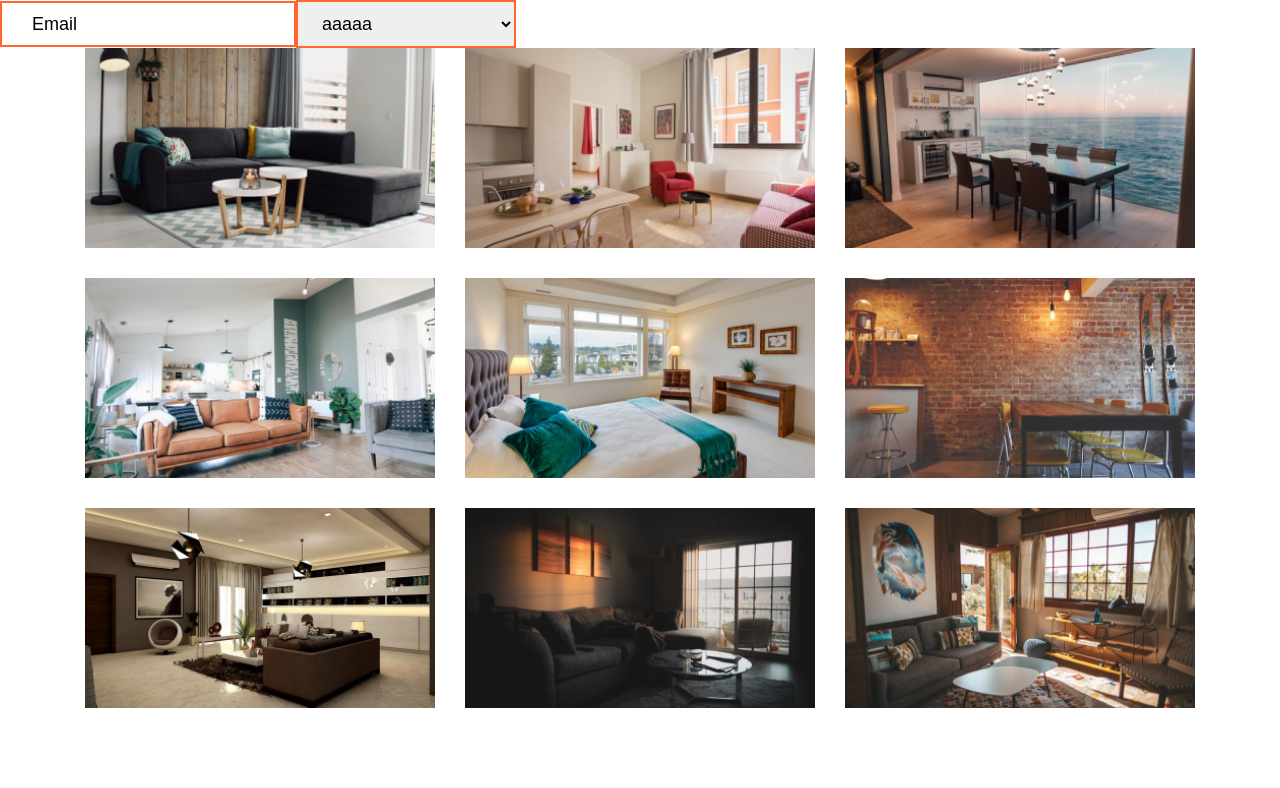
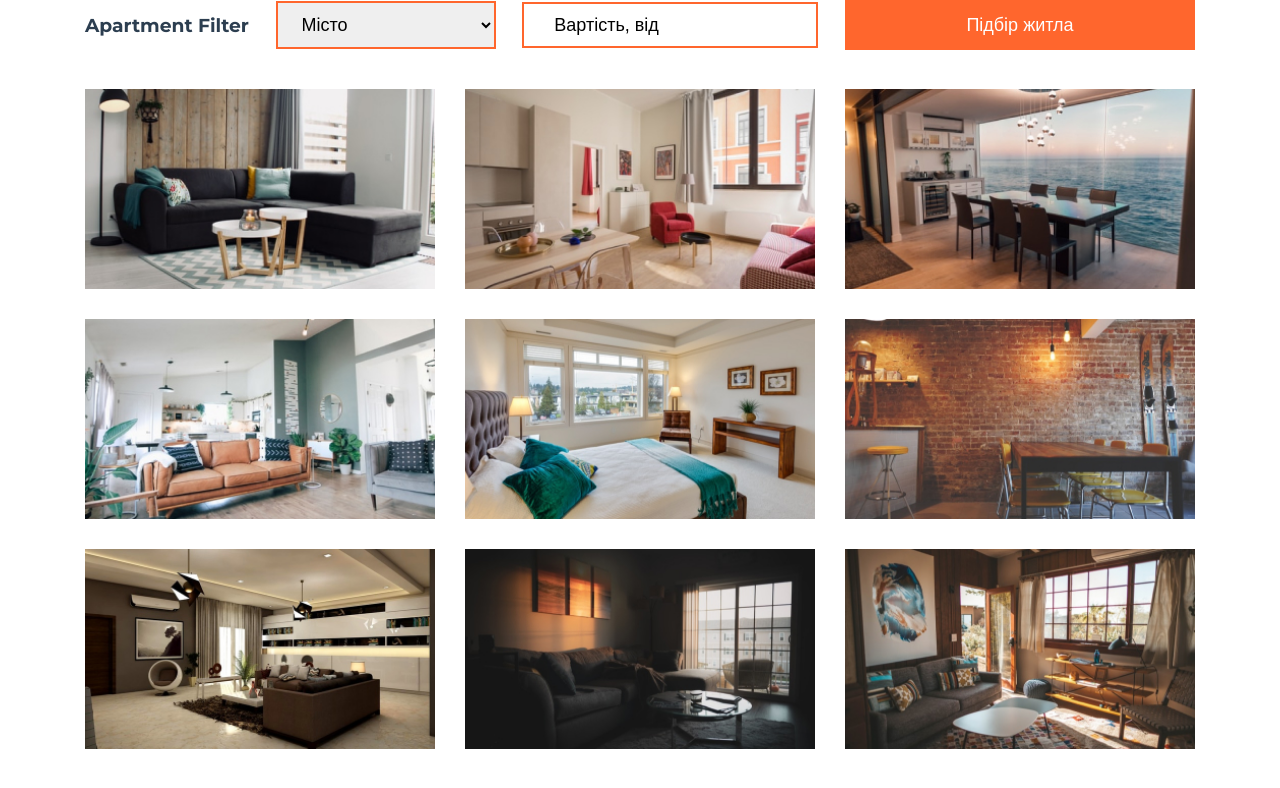
Before and after one commit to Juliya-Boiko/vue-test, a Vue app: page / in a window 1280 px wide. Shown: the top 788 px of the page. Built offline with nearby package versions, Linux system fonts and the light colour scheme.

Commit message:
add FilterComponent

```diff
--- a/src/App.vue
+++ b/src/App.vue
@@ -1,34 +1,31 @@
 <template>
-  <h3>{{ searchText }}</h3>
-  <CustomInput v-model="searchText" />
-  <CustomSelect :items="['aaaaa', 'bbbbb', 'cccccc']" />
+  <ApartmentFilter @submit.prevent="logger" />
   <ApartmentsList :items="apartments" />
 </template>
 
 <script>
 import ApartmentsList from "./components/apartment/ApartmentsList.vue";
 import apartments from "./mock/apartments";
-import CustomInput from "./components/shared/CustomInput.vue";
-import CustomSelect from "./components/shared/CustomSelect.vue";
+import ApartmentFilter from "./components/apartment/ApartmentFilter.vue";
 
 export default {
   name: "App",
   components: {
     ApartmentsList,
-    CustomInput,
-    CustomSelect,
+    ApartmentFilter,
   },
   data() {
     return {
-      searchText: "",
+      // searchText: "",
       apartments,
     };
   },
+  methods: {
+    logger(e) {
+      // e.preventDefault();
+      console.log("APP LOGGER!!!! ----> ", e.target.elements[1].value);
+      console.log("APP LOGGER!!!! ----> ", e.target.elements[0].value);
+    },
+  },
 };
 </script>
-
-<style>
-/* #app {
-
-} */
-</style>
--- a/src/components/PrimaryBtn.vue
+++ b/src/components/PrimaryBtn.vue
@@ -1,5 +1,5 @@
 <template>
-  <button :type="type" class="btnAccent">Вхід</button>
+  <button :type="type" class="btnAccent">{{ title }}</button>
 </template>
 
 <script>
@@ -9,6 +9,9 @@ export default {
     type: {
       type: String,
       default: "button",
+    },
+    title: {
+      type: String,
       required: true,
     },
   },
--- /dev/null
+++ b/src/components/apartment/ApartmentFilter.vue
@@ -0,0 +1,61 @@
+<template>
+  <MainContainer>
+    <form class="filter-form" @submit.prevent="handleSubmit">
+      <h3>Apartment Filter</h3>
+      <CustomSelect :items="cities" v-model="city" />
+      <CustomInput v-model="price" />
+      <PrimaryBtn type="submit" title="Підбір житла" />
+    </form>
+  </MainContainer>
+</template>
+
+<script>
+import MainContainer from "../shared/MainContainer.vue";
+import PrimaryBtn from "../PrimaryBtn.vue";
+import CustomSelect from "../shared/CustomSelect.vue";
+import CustomInput from "../shared/CustomInput.vue";
+export default {
+  name: "ApartmentFilter",
+  components: {
+    MainContainer,
+    PrimaryBtn,
+    CustomSelect,
+    CustomInput,
+  },
+  data() {
+    return {
+      price: 0,
+      city: "",
+    };
+  },
+  methods: {
+    handleSubmit() {
+      // console.log("this.price ---->", this.price);
+      // console.log("this.city ---->", this.city);
+
+      //console.log("FILTER FORM SUBMIT");
+      //this.$emit("submit", "form submitted");
+    },
+  },
+  computed: {
+    cities() {
+      return [
+        { value: "", label: "Місто", selected: true },
+        "Kherson",
+        "Kyiv",
+        "Lviv",
+        "Kharkiv",
+      ];
+    },
+  },
+};
+</script>
+
+<style lang="scss" scoped>
+.filter-form {
+  display: flex;
+  align-items: center;
+  justify-content: space-between;
+  margin-bottom: 39px;
+}
+</style>
--- a/src/components/shared/CustomInput.vue
+++ b/src/components/shared/CustomInput.vue
@@ -1,18 +1,22 @@
 <template>
   <!-- <input v-bind="attrs" /> -->
   <input
+    placeholder="Вартість, від"
     class="custom-input"
-    placeholder="Email"
-    :value="modelValue"
-    @input="$emit('update:modelValue', $event.target.value)"
+    :value="price"
+    @input="$emit('update:price', $event.target.value)"
   />
 </template>
 
 <script>
 export default {
   name: "CustomInput",
-  props: ["modelValue"],
-  emits: ["update:modelValue"],
+  props: {
+    price: {
+      type: String,
+    },
+  },
+  emits: ["update:price"],
 };
 </script>
 
--- a/src/components/shared/CustomSelect.vue
+++ b/src/components/shared/CustomSelect.vue
@@ -1,6 +1,11 @@
 <template>
   <select class="custom-select">
-    <option v-for="item in formatedItems" :key="item.value" :value="item.value">
+    <option
+      v-for="item in formatedItems"
+      :key="item.value"
+      :value="item.value"
+      :selected="item.selected"
+    >
       {{ item.label }}
     </option>
   </select>
@@ -30,7 +35,6 @@ export default {
 
 .custom-select {
   width: 220px;
-  //height: 40px;
   border: 2px solid $accent-color;
   font-size: 18px;
   outline: none;
```
